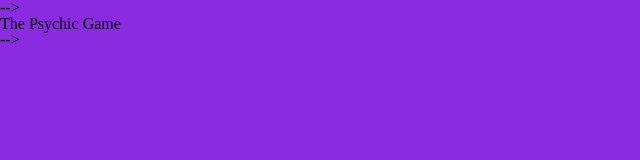
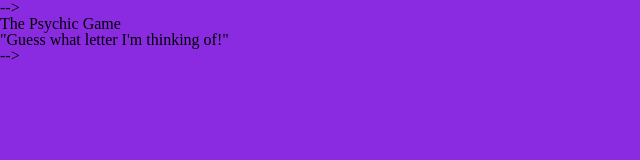
Before and after one commit to smattern416/Psychic-Game, a plain HTML site: page index.html in a window 1280 px wide. Shown: the whole page, without its empty margins (0-640 px from the left). Drawn offline with Linux system fonts and the light colour scheme.

Commit message:
added container and h1 to html

```diff
--- a/index.html
+++ b/index.html
@@ -4,7 +4,6 @@
 <head>
     <meta charset="UTF-8">
     <meta name="viewport" content="width=device-width, initial-scale=1.0">
-    <meta http-equiv="X-UA-Compatible" content="ie=edge">
     <!-- reset should always go first --> -->
      <link rel="stylesheet" type="text/css" href="assets/css/reset.css">
     <link rel="stylesheet" type="text/css" href="assets/css/style.css">
@@ -15,6 +14,10 @@
     <div></div>
         <header>The Psychic Game</header>
     </div>
+    <div class="container">
+        <h1>"Guess what letter I'm thinking of!"</h1>
+
+    </div>
         <script src="assets/javascript/game.js"></script>
 
 
```
